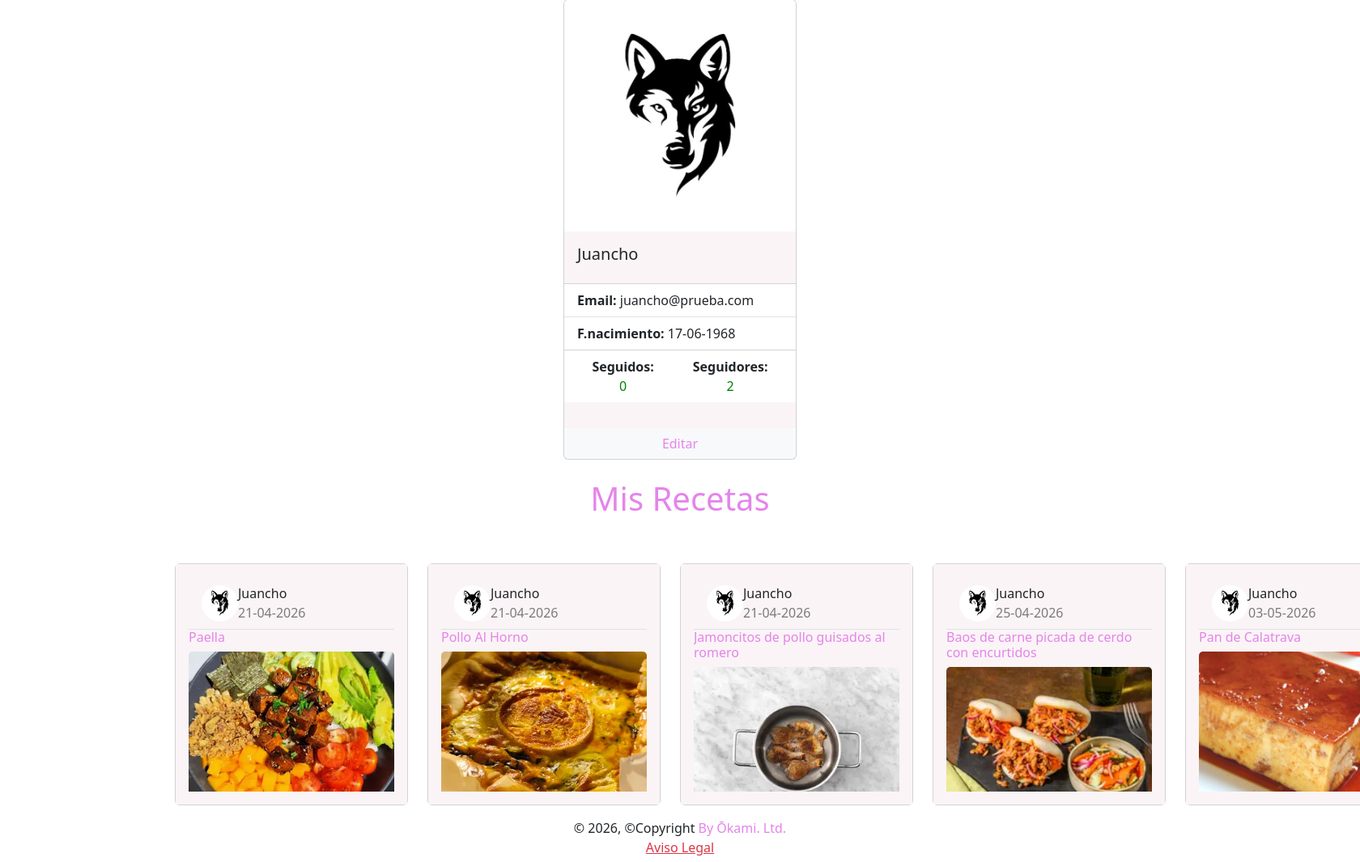
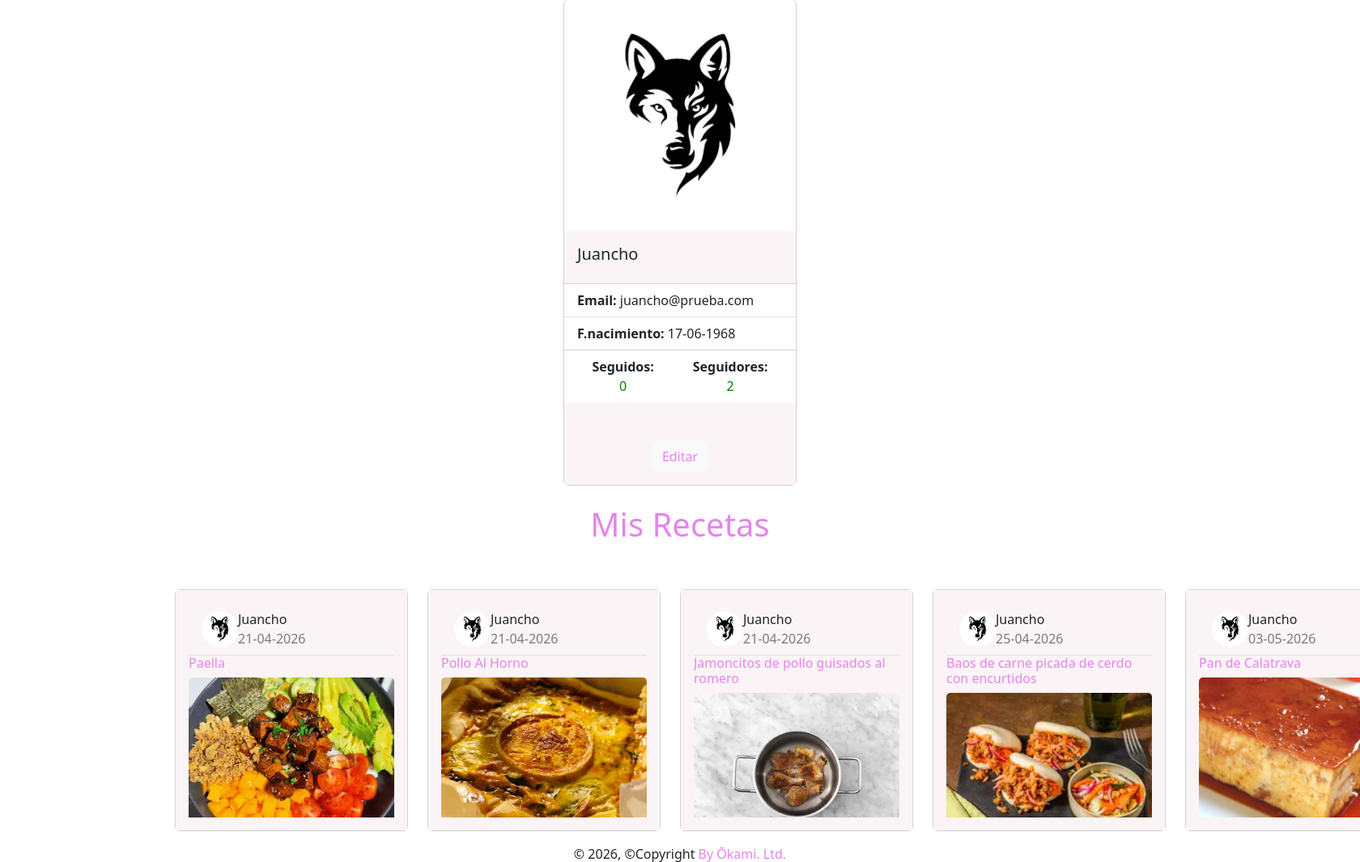
Before and after one commit to Obidis/recetario, a Django app: page /es/profile/2/ in a window 1680 px wide; the page is wider, and only the part inside the window is pictured. Shown: the part 299-1364 px from the top of that part at 81% size. Run offline with Django 4.2, Linux system fonts and the light colour scheme; a user stored in the database is signed in; data comes from the database, SQL or seed files in the repository; both versions use the stored data as it was after the commit; some libraries are stand-ins or nearby versions.

Commit message:
modificados indentacion template profile_detail

```diff
--- a/recetario/templates/general/register.html
+++ b/recetario/templates/general/register.html
@@ -4,6 +4,7 @@
 {% block head_title %}Recetario-Registro{% endblock %}
 {% block content %}
 
+<!-- Register form -->
 <div class="row">
   <div class="col-12 col-md-6 offset-md-3">
     <div class="card">
--- a/recetario/templates/profiles/profile_detail.html
+++ b/recetario/templates/profiles/profile_detail.html
@@ -4,11 +4,13 @@
 {% block head_title %}Recetario{% endblock %}
 {% block content %}
 
+
+<!-- Perfil de usuario -->
 <div class="row">
 
     <section class="d-flex justify-content-center">
         <div id="card" class="card" style="width: 18rem;">
-
+            <!-- Datos usuario -->
             {% if profile.profile_picture%}
             <img class="card-img-top" width="100" src="{{ profile.profile_picture.url }}" alt="foto"/>
             {% else %}
@@ -18,12 +20,15 @@
             <div class="card-body">
                 <h5 class="card-title">{{ profile.user.username}}</h5>
             </div>
+
             <ul class="list-group list-group-flush">
                 <li class="list-group-item"><span class="fw-bold">{% trans "Email: " %}</span>{{ profile.email|default_if_none:'Sin rellenar' }}</li>
                 <li class="list-group-item"><span class="fw-bold">{% trans "F.nacimiento: " %}</span>{{ profile.birth_date|date:"d-m-Y"|default_if_none:"Sin rellenar"}}</li>
+            </ul>
 
-            </ul>
+            <!-- Seguidores y seguidos -->
             <div class="d-inline-flex p-2 bd-highlight gap-5  justify-content-center">
+
                 <div class="d-flex flex-column align-items-center">
                     <span class="fw-bold">{% trans "Seguidos: " %}</span>
                     <span class="count">{{ profile.followers.count }}</span>
@@ -34,6 +39,7 @@
                 </div>
            </div>
             <div class="card-body d-flex justify-content-center">
+
                 {% if profile.user != request.user %}
                     <form action="" method="post">
                         {% csrf_token %}
@@ -45,8 +51,10 @@
                             {% endif %}
                     </form>
                 {% endif %}
+            </div>
 
-            </div>
+            <!-- Editar perfil -->
+             <div class="card-body d-flex justify-content-center">
             {% if profile.user == request.user %}
                 <a class="btn btn-light" href="{% url 'profile_update' profile.pk %}">{% trans "Editar" %}</a>
             {% endif %}
@@ -55,6 +63,8 @@
 
 
     </section>
+
+    <!-- Recetas del usuario -->
     <section class="d-flex flex-column align-items-center mt-4">
         <h2 class="display-6">{% trans "Mis Recetas" %}</h2>
         <div class="container">
@@ -72,6 +82,5 @@
             {% endif %}
         </div>
     </section>
-
 </div>
 {% endblock %}
```
Also changed, not shown: db.sqlite3. Lines whose indentation alone changed are shown as unchanged.
